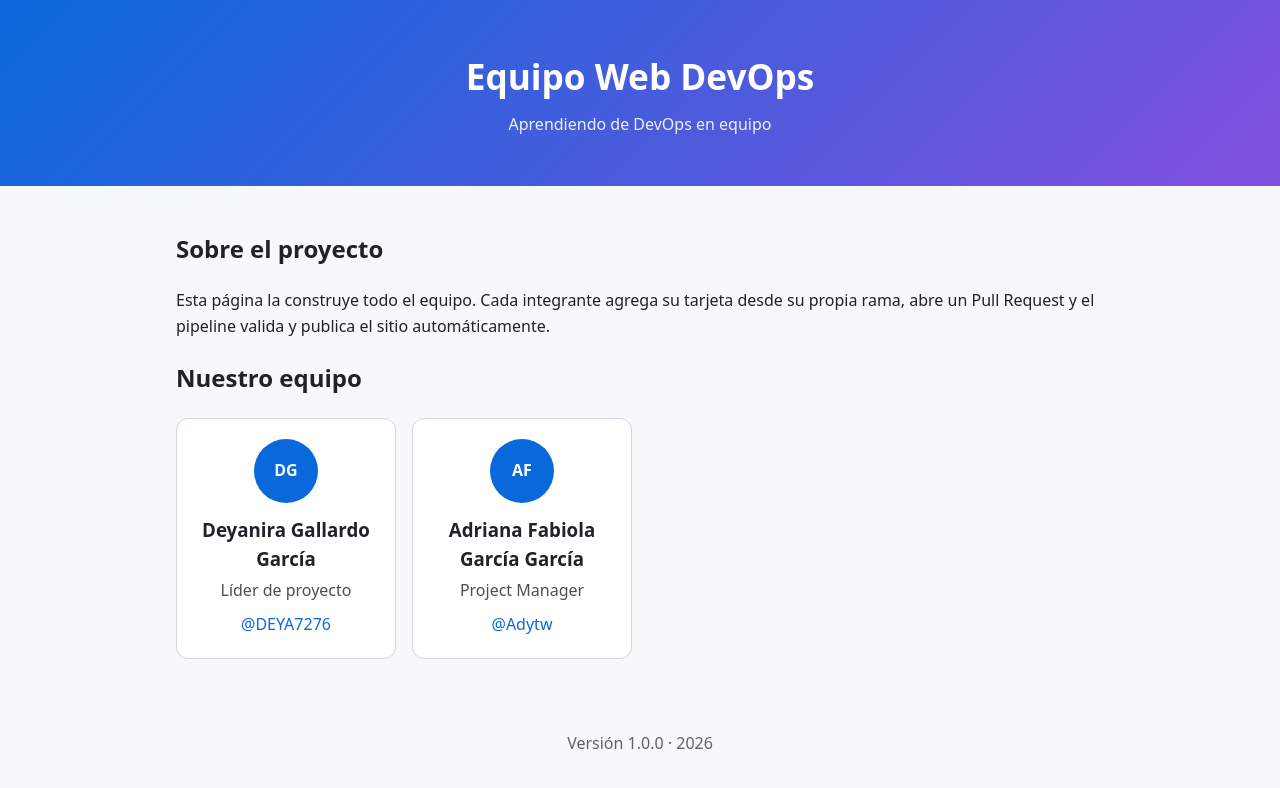
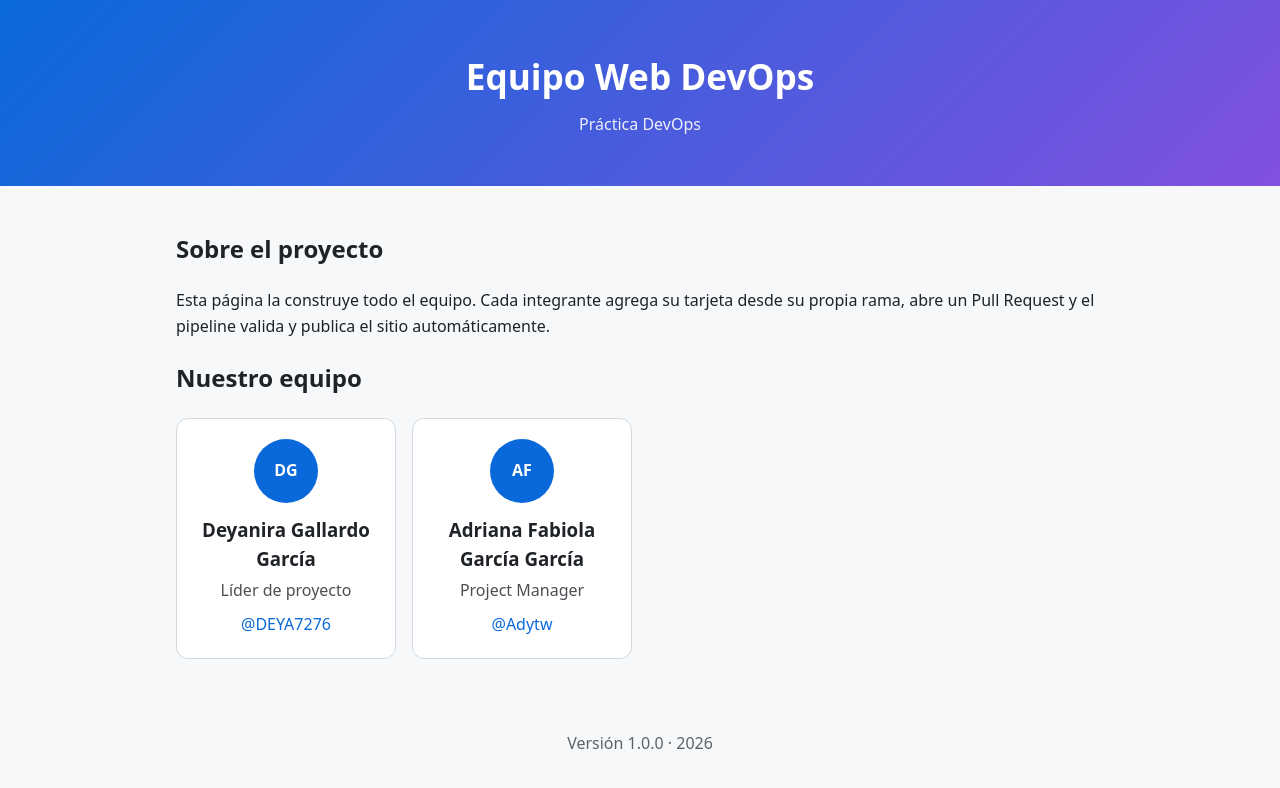
Before and after one commit to DEYA7276/DevOpsWeb, a website with bundled scripts: page index.html in a window 1280 px wide. Built offline with nearby package versions, Linux system fonts and the light colour scheme.

Commit message:
Revert "feat: nuevo subtitulo (A)"

```diff
--- a/index.html
+++ b/index.html
@@ -10,7 +10,7 @@
 <body>
   <header class="hero">
     <h1>Equipo Web DevOps</h1>
-    <p class="subtitulo">Aprendiendo de DevOps en equipo</p>
+    <p class="subtitulo">Práctica DevOps</p>
   </header>
 
   <main>
```
